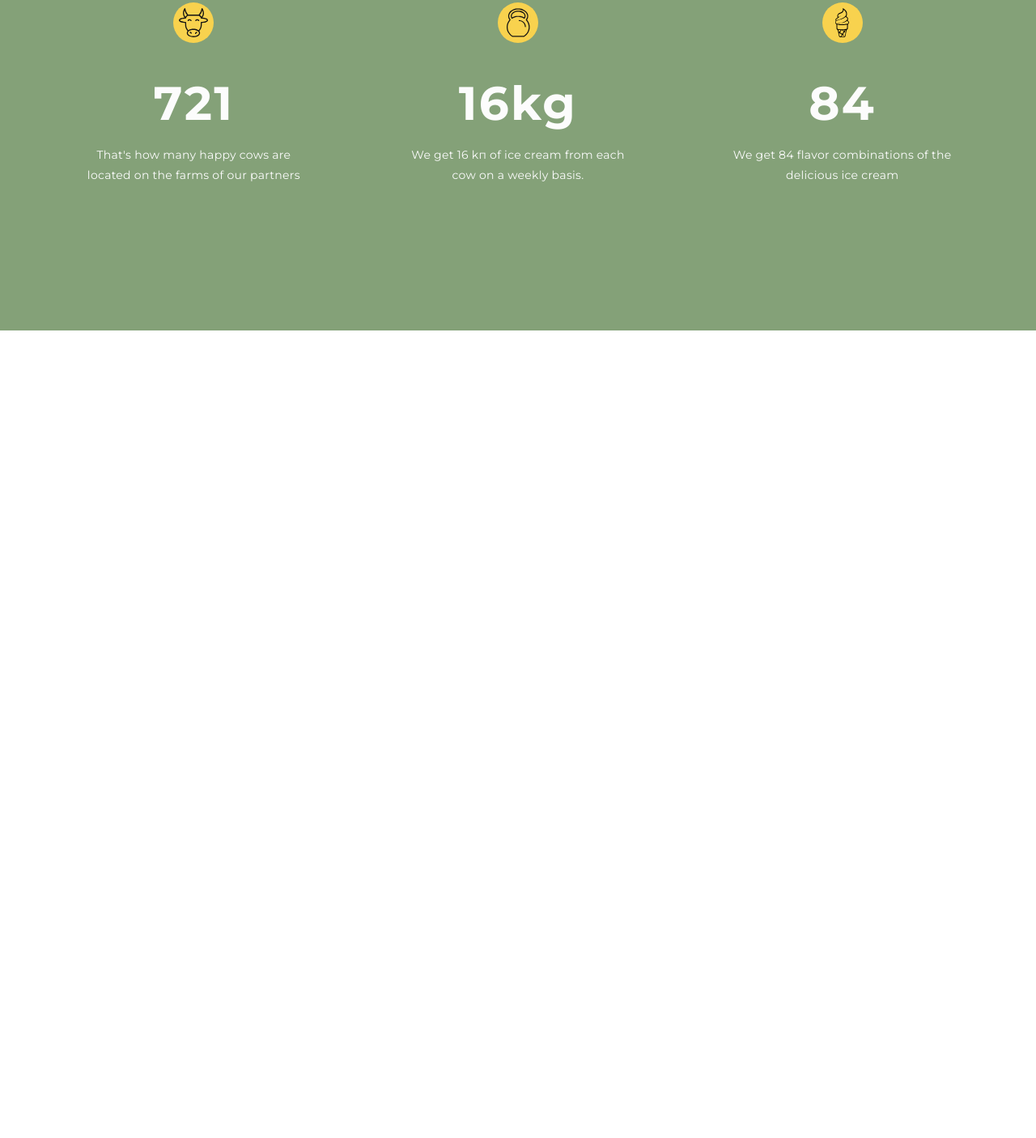
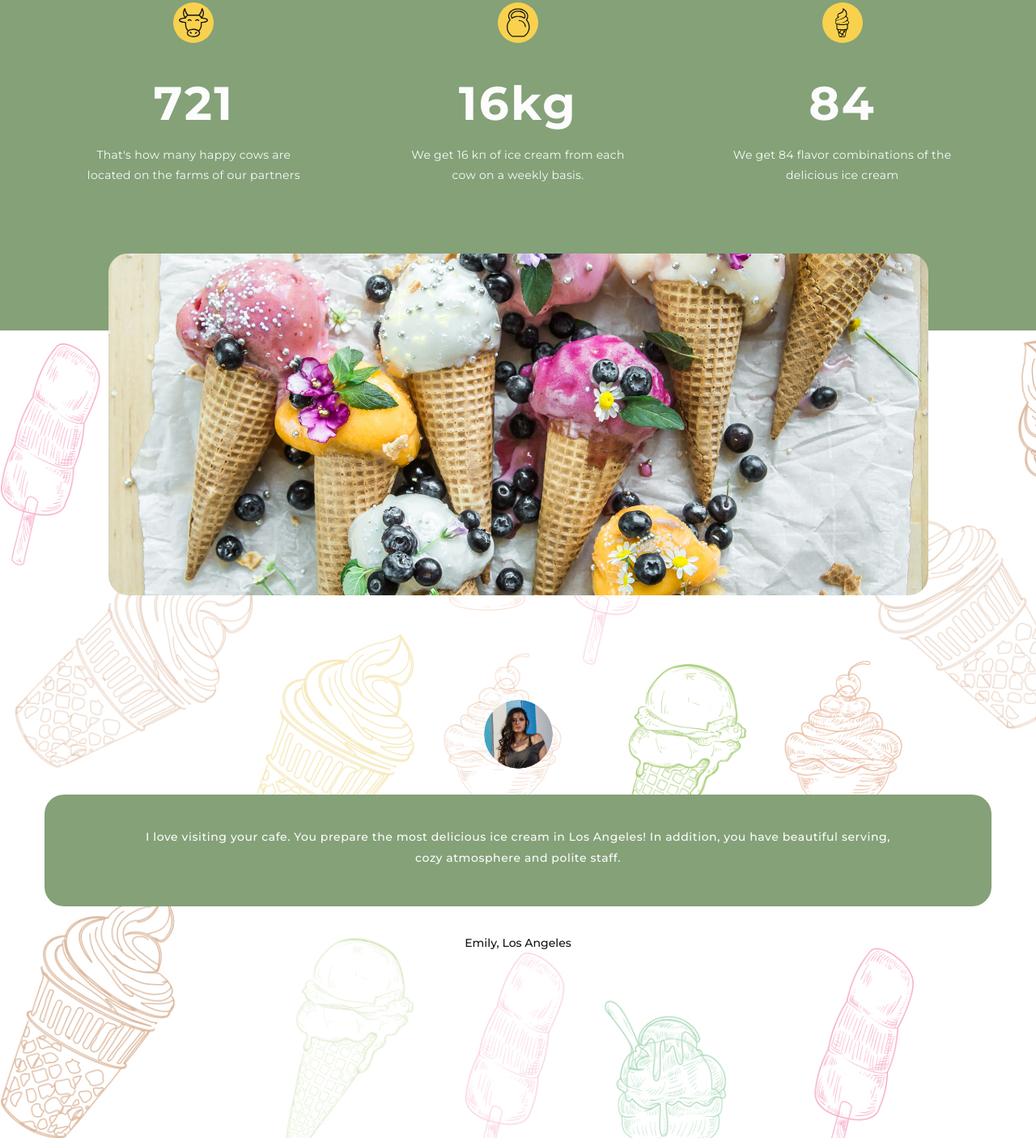
Before and after one commit to Pivodur/ice_cream, a website: page app/index.html in a window 1280 px wide. Shown: the part 2479-3884 px from the top of the page at 81% size. Before the commit the page ends 2887 px from the top, so only its background shows below. Drawn offline with nearby package versions, Linux system fonts and the light colour scheme; files that its build step writes are made by us from their sources.

Commit message:
add review section and adaptive

```diff
--- a/app/index.html
+++ b/app/index.html
@@ -244,13 +244,64 @@
         </div>
       </div>
     </section>
+    <section class="section__review">
+      <div class="container">
+        <div class="review">
+          <div class="review__img-wrapper">
+            <picture class="review__img">
+              <source srcset="images/reviews/review-img768.jpg" media="(max-width: 768px)">
+              <source srcset="images/reviews/review-img320.jpg" media="(max-width: 500px)">
+              <img src="images/reviews/review-img.jpg" alt="">
+            </picture>
+          </div>
+          <div class="slider">
+            <div class="slider__wrapper swiper-wrapper">
+              <div class="slider__item swiper-slide">
+                <div class="slider__item-img">
+                  <img src="images/reviews/slider-1.jpg" alt="1">
+                </div>
+                <p class="slider__text">
+                  I love visiting your cafe. You prepare the most delicious ice cream in Los Angeles! In addition, you have beautiful serving, cozy atmosphere and polite staff.
+                </p>
+                <div class="slider__name">
+                  Emily, Los Angeles
+                </div>
+              </div>
+              <div class="slider__item swiper-slide">
+                <div class="slider__item-img">
+                  <img src="images/reviews/slider-2.jpg" alt="1">
+                </div>
+                <p class="slider__text">
+                  Every day we come to you with friends after classes in college. We love your ice cream and casual atmosphere!
+                </p>
+                <div class="slider__name">
+                  Bryan, New-York
+                </div>
+              </div>
+              <div class="slider__item swiper-slide">
+                <div class="slider__item-img">
+                  <img src="images/reviews/slider-3.jpg" alt="1">
+                </div>
+                <p class="slider__text">
+                  Ice cream is my passion! I love your chocolate hazelnut ice cream! And I really like the excellent service - always served politely and quickly!
+                </p>
+                <div class="slider__name">
+                  Diana, Chicago
+                </div>
+              </div>
+            </div>
+            <div class="slider__pagination"></div>
+          </div>
+        </div>
+      </div>
+    </section>
   </main>
   <footer class="footer">
 
   </footer>
 
 
-  <script src="js/main.min.js"></script>
+  <script type="module" src="js/main.min.js"></script>
 </body>
 
 </html>
--- a/app/js/main.js
+++ b/app/js/main.js
@@ -1,7 +1,20 @@
-const MENU_BTN = document.querySelector('#menu__btn');
-const MENU_LIST = document.querySelector('#menu__list')
+const mySwiper = new Swiper('.slider', {
+  slidesPerView: 1,
+  spaceBetween: 30,
 
-MENU_BTN.addEventListener('click', () => {
-  MENU_BTN.classList.toggle('active');
-  MENU_LIST.classList.toggle('active');
+  pagination: {
+    el: '.slider__pagination',
+    clickable: true,
+  }
 });
+
+
+
+
+const MENU_BTN = document.querySelector("#menu__btn");
+const MENU_LIST = document.querySelector("#menu__list");
+
+MENU_BTN.addEventListener("click", () => {
+  MENU_BTN.classList.toggle("active");
+  MENU_LIST.classList.toggle("active");
+});
--- a/app/scss/style.scss
+++ b/app/scss/style.scss
@@ -2,6 +2,7 @@
 @import "fonts";
 @import "reset";
 @import "global";
+@import "../../node_modules/swiper/swiper-bundle.min";
 
 .header {
   background-color: $bg;
@@ -347,6 +348,18 @@
       padding: 60px 0 60px;
     }
   }
+  &__review {
+    padding: 0 0 196px;
+    background-image: url("../images/products-bg.jpg");
+    background-repeat: no-repeat;
+    background-size: cover;
+    @media (max-width: 768px) {
+      padding-bottom: 383px;
+    };
+    @media (max-width: 500px) {
+      padding-bottom: 394px;
+    };
+  }
 }
 
 .products {
@@ -643,7 +656,7 @@
     }
     @media (max-width: 500px) {
       margin-bottom: 16px;
-    };
+    }
   }
 
   &__item-num {
@@ -669,3 +682,97 @@
     max-width: 280px;
   }
 }
+
+.review {
+  &__img-wrapper {
+    max-width: 1013px;
+    margin: 0 auto 128px;
+    padding: 0 0 28% 0;
+    position: relative;
+    @media (max-width: 768px) {
+      margin-bottom: 55px;
+      padding-bottom: 31%;
+    }
+    @media (max-width: 500px) {
+      padding-bottom: 41%;
+      margin-bottom: 80px;
+    }
+  }
+  &__img {
+    width: 100%;
+    border-radius: 24px;
+    overflow: hidden;
+    position: absolute;
+    top: -95px;
+    @media (max-width: 768px) {
+      top: -50%;
+    }
+    @media (max-width: 500px) {
+      top: -25px;
+    }
+    img {
+      width: 100%;
+      height: 100%;
+      object-fit: cover;
+    }
+  }
+}
+.slider {
+  overflow: hidden;
+  &__wrapper {
+    margin-bottom: 32px;
+  }
+
+  &__item {
+    display: flex;
+    flex-direction: column;
+    align-items: center;
+  }
+
+  &__item-img {
+    border-radius: 50%;
+    overflow: hidden;
+    margin-bottom: 32px;
+    display: inline-block;
+  }
+
+  &__text {
+    max-width: 970px;
+    padding: 39px 109px 47px;
+    background: $bg;
+    font-weight: 500;
+    line-height: 186%;
+    text-align: center;
+    letter-spacing: 0.04em;
+    border-radius: 24px;
+    margin-bottom: 32px;
+    @media (max-width: 768px) {
+      font-size: 14px;
+      padding: 28px 80px;
+    }
+    @media (max-width: 500px) {
+      font-size: 12px;
+      padding: 34px 29px;
+    }
+  }
+
+  &__name {
+    font-weight: 500;
+    line-height: 186%;
+    text-align: center;
+    color: $title;
+  }
+
+  &__pagination {
+    display: flex;
+    justify-content: center;
+    .swiper-pagination-bullet {
+      width: 12px;
+      height: 12px;
+      background-color: #d9d9d9;
+    }
+    .swiper-pagination-bullet-active {
+      background-color: $bg;
+    }
+  }
+}
--- a/package.json
+++ b/package.json
@@ -19,5 +19,9 @@
     "gulp-sourcemaps": "^3.0.0",
     "gulp-uglify": "^3.0.2",
     "sass": "^1.57.1"
+  },
+  "dependencies": {
+    "@types/swiper": "^6.0.0",
+    "swiper": "^7.3.1"
   }
 }
```
Also changed, not shown: gulpfile.js (+67 -73 lines), app/images/reviews/review-img.jpg (added), app/images/reviews/review-img320.jpg (added), app/images/reviews/review-img768.jpg (added), app/images/reviews/slider-1.jpg (added), app/images/reviews/slider-2.jpg (added), app/images/reviews/slider-3.jpg (added), app/images/reviews/slider-4.jpg (added), app/js/main.min.js, app/scss/_libs.scss (added), 2 other files.
